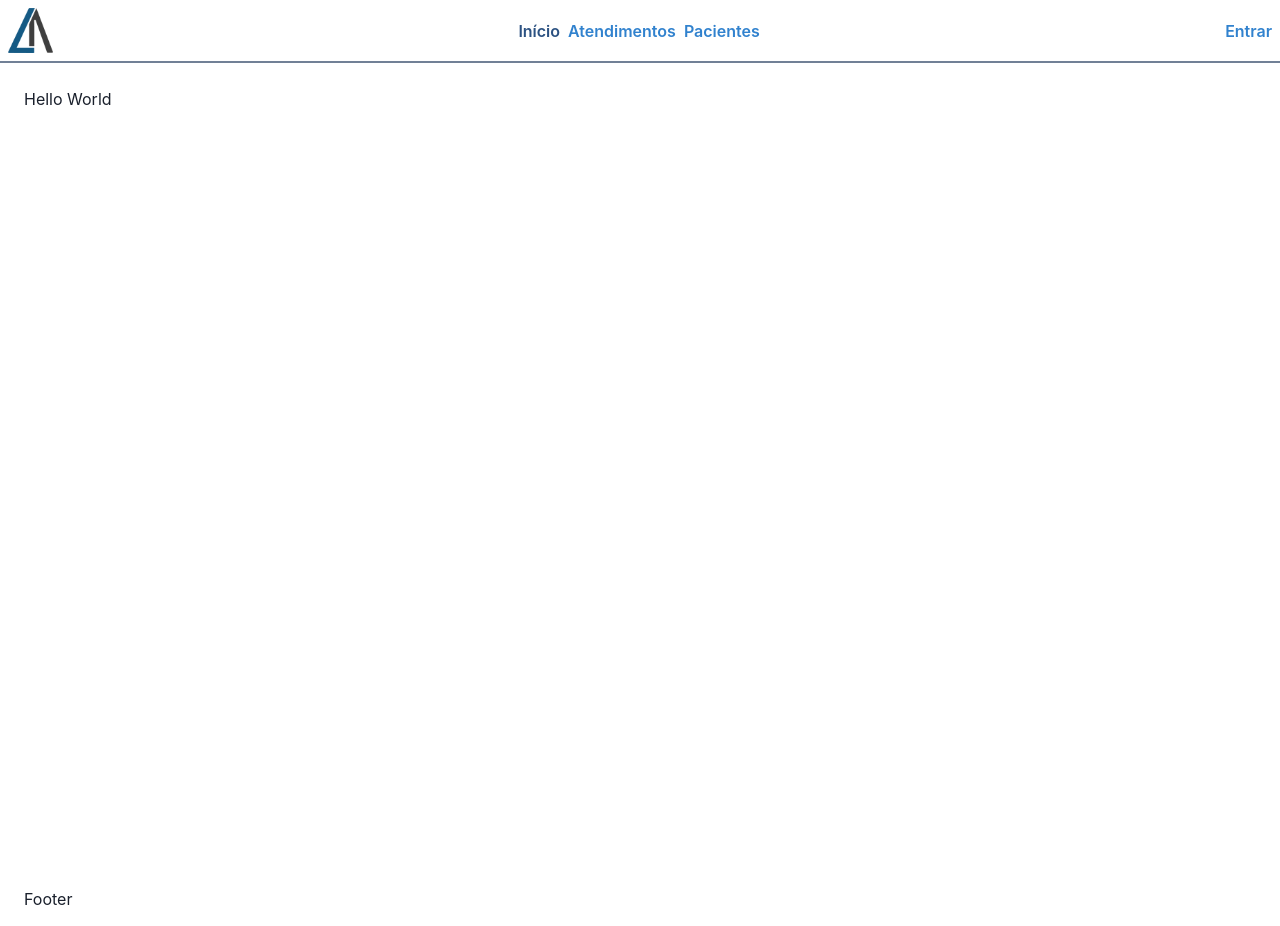
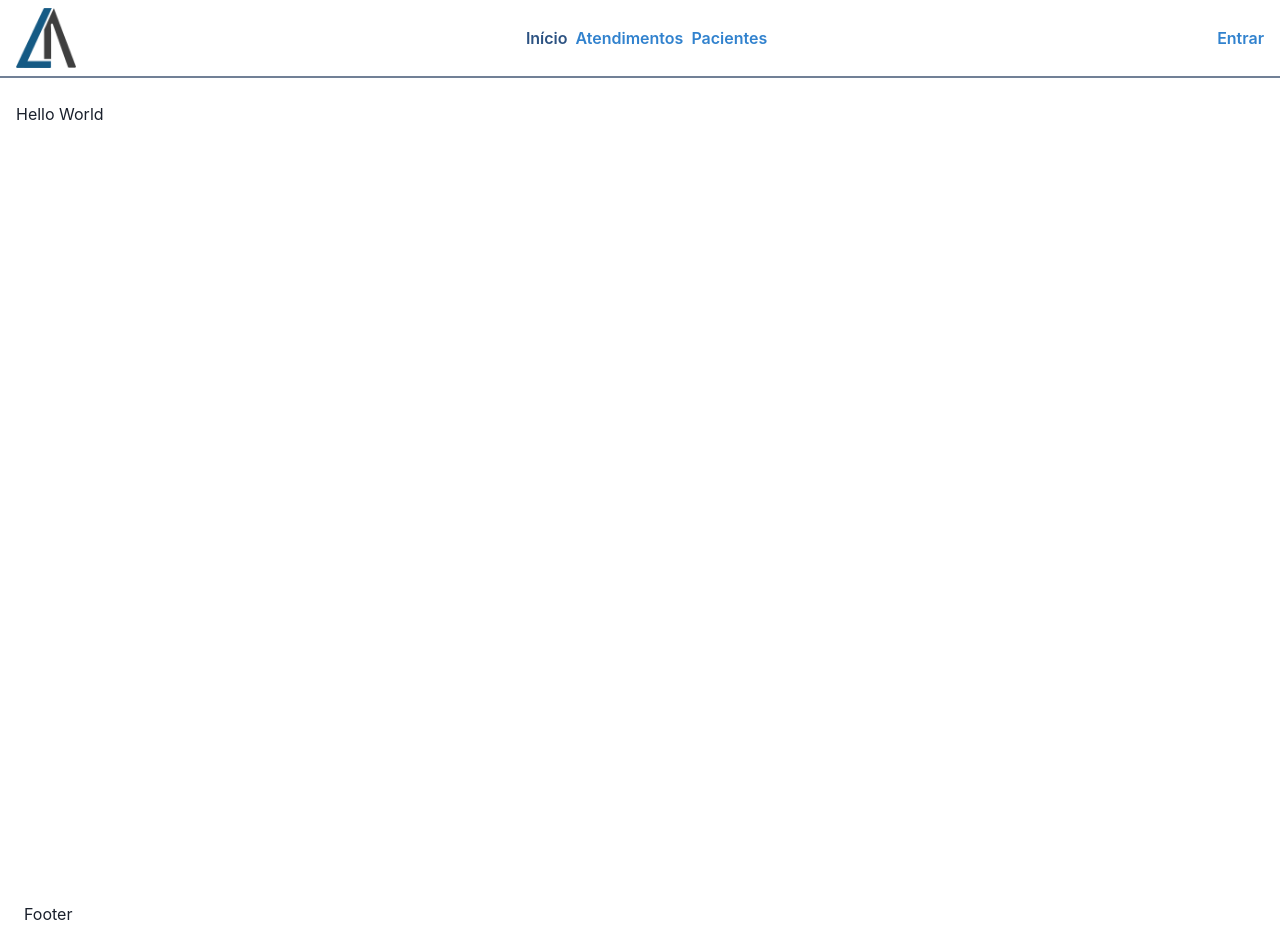
Before and after one commit to leonunesbs/healthcare-frontend, a Next.js app: page / in a window 1280 px wide. Built offline with nearby package versions, Linux system fonts and the light colour scheme.

Commit message:
refactor: ui

```diff
--- a/src/components/organisms/Header/index.tsx
+++ b/src/components/organisms/Header/index.tsx
@@ -2,6 +2,7 @@ import {
   Box,
   BoxProps,
   Button,
+  Container,
   HStack,
   Stack,
   Text,
@@ -27,15 +28,23 @@ const Header = ({ ...rest }: HeaderProps) => {
     checkToken();
   }, [checkToken]);
   return (
-    <Box maxW="8xl" mx="auto" px={2} py={2} {...rest}>
+    <Container maxW="8xl" px={4} py={2} {...rest}>
       <HStack justify={'space-between'}>
-        <Box position={'relative'} h="45px" w="45px">
+        <Box
+          as={Button}
+          variant="unstyled"
+          position={'relative'}
+          h={['60px']}
+          w={['60px']}
+          onClick={() => router.push('/')}
+        >
           <Image
             alt="logo"
+            placeholder="blur"
             blurDataURL={useColorModeValue('/ln-light.png', '/ln-dark.png')}
             src={useColorModeValue('/ln-light.png', '/ln-dark.png')}
             layout="fill"
-            quality={1}
+            quality={100}
           />
         </Box>
         <HStack as="nav" display={['none', 'block']}>
@@ -90,7 +99,7 @@ const Header = ({ ...rest }: HeaderProps) => {
           </Button>
         )}
       </HStack>
-    </Box>
+    </Container>
   );
 };
 
--- a/src/components/templates/Layout/index.tsx
+++ b/src/components/templates/Layout/index.tsx
@@ -1,4 +1,4 @@
-import { Box, useColorModeValue } from '@chakra-ui/react';
+import { Box, Container, useColorModeValue } from '@chakra-ui/react';
 import { Footer, Header } from '@/components/organisms';
 
 import Head from 'next/head';
@@ -31,20 +31,16 @@ const Layout = ({
           }
         />
       </Head>
-      <Box>
-        <Box mx="auto">
       {isHeaded && <Header />}
       <Box
         h="0.5"
         bg={useColorModeValue('gray.500', 'gray.200')}
         mb={['4', '6']}
       />
-          <Box minH="100vh" maxW="8xl" mx="auto" m={0} p={0} px={[2, 6]}>
-            {children}
-          </Box>
+      <Container maxW={'8xl'} minH="100vh">
+        <Box>{children}</Box>
+      </Container>
       {isFooted && <Footer />}
-        </Box>
-      </Box>
     </>
   );
 };
```
Also changed, not shown: src/pages/patient/[id].tsx (+36 -37 lines), src/pages/patients/index.tsx (+19 -3 lines), src/pages/signin/index.tsx (+11 -2 lines). Lines whose indentation alone changed are shown as unchanged.
